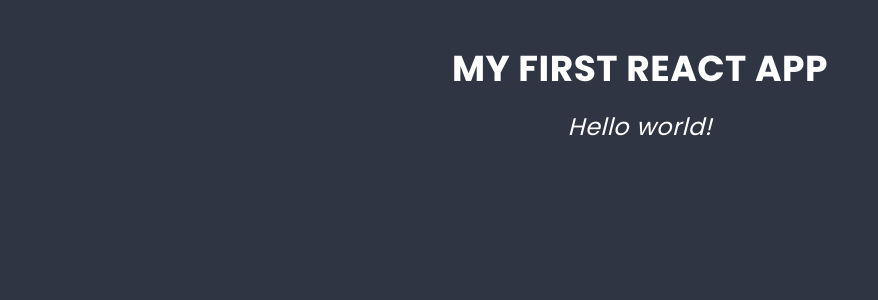
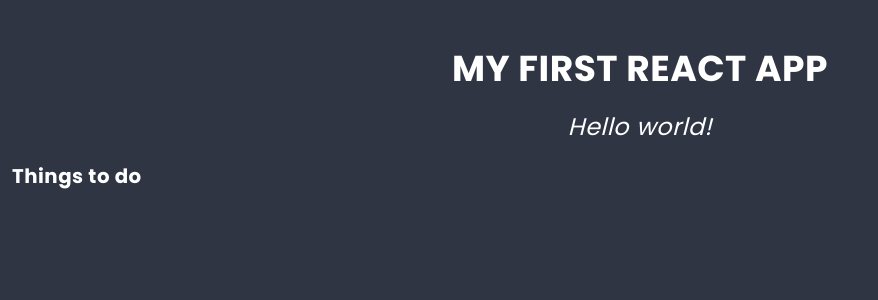
Before and after one commit to Zer0-web/React, a React app: page / in a window 1280 px wide. Shown: the top 300 px of the page, without its empty margins (0-878 px from the left). Built offline with nearby package versions, Linux system fonts and the light colour scheme.

Commit message:
add List to App.js

```diff
--- a/src/components/App/App.js
+++ b/src/components/App/App.js
@@ -1,10 +1,12 @@
 import React from 'react';
 import styles from './App.scss';
+import List from '../List/List.js';
 
 const App = () => (
       <main className={styles.component}>
         <h1 className={styles.title}>My first React app</h1>
         <h2 className={styles.subtitle}>Hello world!</h2>
+        <List />
       </main>
     );
 
```
